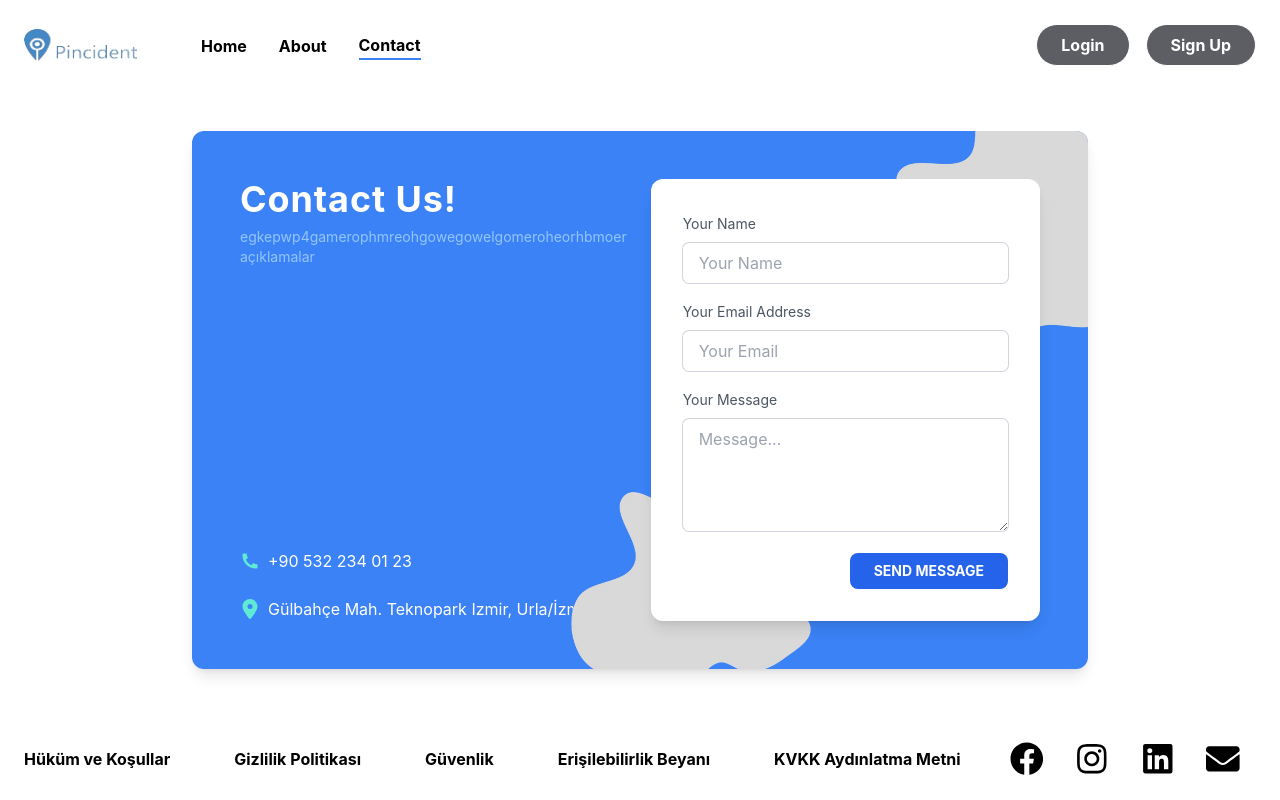
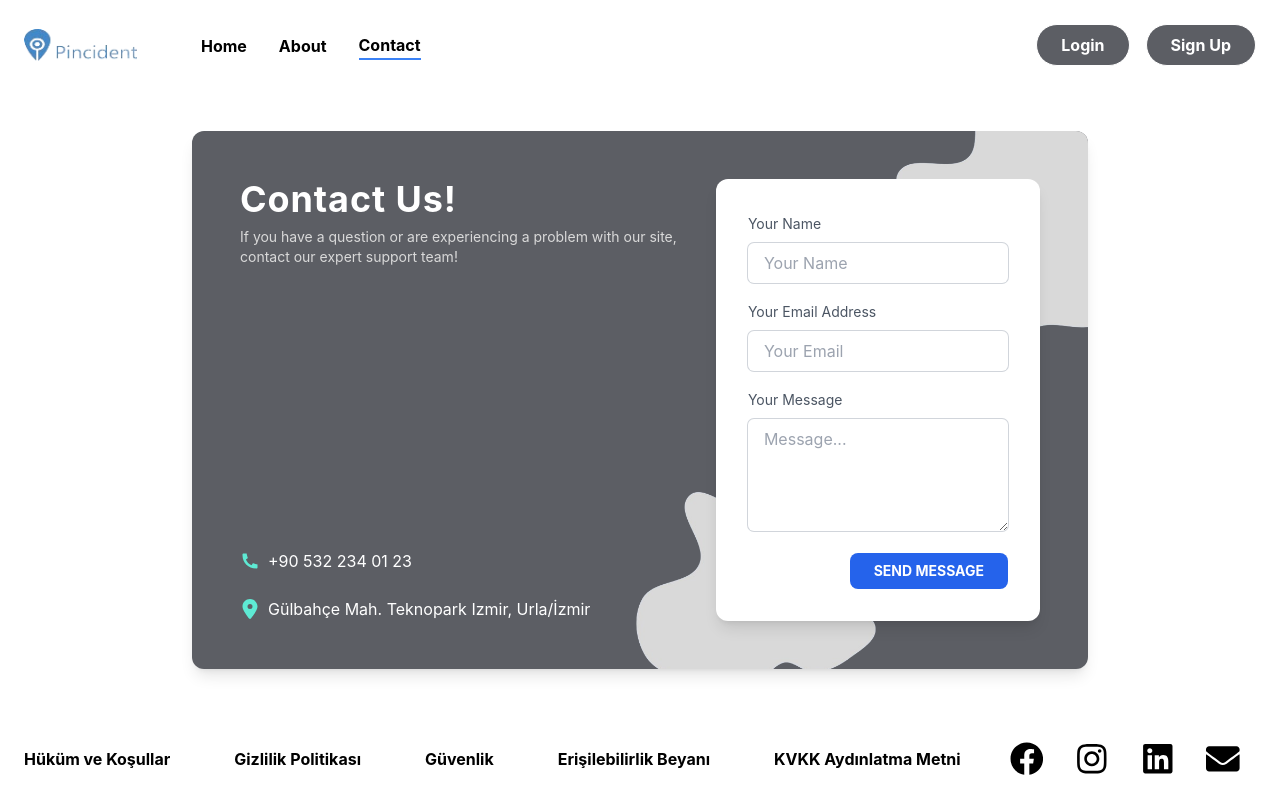
Before and after one commit to Thesis-Frontend/Frontend, a React (Vite) app: page /contact in a window 1280 px wide. Built offline with nearby package versions, Linux system fonts and the light colour scheme.

Commit message:
Contact first release

```diff
--- a/src/pages/Contact.jsx
+++ b/src/pages/Contact.jsx
@@ -71,14 +71,16 @@ export default function Contact() {
         severity={severity}
       />
 
-      <div className="flex flex-col md:flex-row md:space-x-6 space-y-6 md:space-y-0 bg-blue-500 w-full max-w-4xl p-8 rounded-xl shadow-lg text-white sm:p-12 overflow-hidden">
+      <div className="flex flex-col md:flex-row md:space-x-6 space-y-6 md:space-y-0 bg-signupButtonStrokeColor w-full max-w-4xl p-8 rounded-xl shadow-lg text-white sm:p-12 overflow-hidden">
         <div className="flex flex-col space-y-10 justify-between">
           <div>
             <h1 className="font-bold text-4xl tracking-wide">Contact Us!</h1>
-            <p className="pt-2 text-blue-300 text-sm">
-              egkepwp4gamerophmreohgowegowelgomeroheorhbmoer açıklamalar
+            <p className="pt-2 text-landingShapeColor text-sm whitespace-pre-wrap overflow-hidden">
+              If you have a question or are experiencing a problem with our
+              site, contact our expert support team!
             </p>
           </div>
+
           <div className="flex flex-col space-y-6">
             <div className="inline-flex space-x-2 items-center">
               <RiPhoneFill className="text-teal-300 text-xl" />
@@ -136,7 +138,11 @@ export default function Contact() {
                 ></textarea>
               </div>
               {loading ? (
-                <svg className="h-8 w-8 animate-spin self-end" xmlns="http://www.w3.org/2000/svg" viewBox="0 0 512 512">
+                <svg
+                  className="h-8 w-8 animate-spin self-end"
+                  xmlns="http://www.w3.org/2000/svg"
+                  viewBox="0 0 512 512"
+                >
                   <path d="M304 48a48 48 0 1 0 -96 0 48 48 0 1 0 96 0zm0 416a48 48 0 1 0 -96 0 48 48 0 1 0 96 0zM48 304a48 48 0 1 0 0-96 48 48 0 1 0 0 96zm464-48a48 48 0 1 0 -96 0 48 48 0 1 0 96 0zM142.9 437A48 48 0 1 0 75 369.1 48 48 0 1 0 142.9 437zm0-294.2A48 48 0 1 0 75 75a48 48 0 1 0 67.9 67.9zM369.1 437A48 48 0 1 0 437 369.1 48 48 0 1 0 369.1 437z" />
                 </svg>
               ) : (
```
